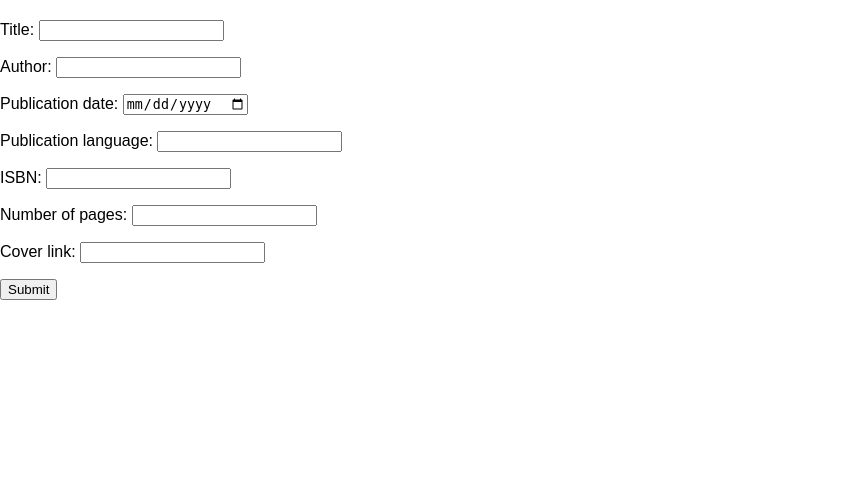
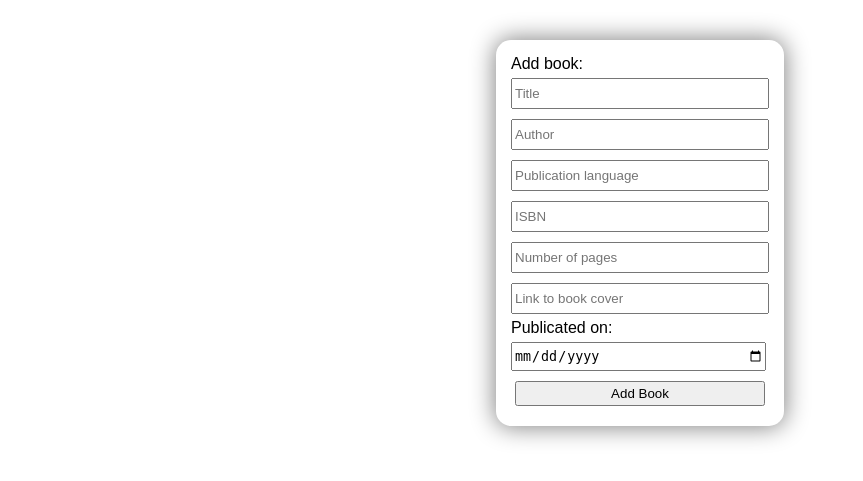
Before and after one commit to Imrie83/Book_List, a Django app: page /add_book/ in a window 1280 px wide. Shown: the part 78-559 px from the top of the page, without its empty margins (0-863 px from the left). Run offline with Django 4.2, Linux system fonts and the light colour scheme.

Commit message:
add styling to book add / import templates

```diff
--- a/books_rest_api/book_list/forms.py
+++ b/books_rest_api/book_list/forms.py
@@ -13,9 +13,33 @@ class AddBookForm(forms.ModelForm):
     class Meta:
         model = BookModel
         fields = '__all__'
+
+        labels = {
+            'title': '',
+            'author': '',
+            'pub_date': 'Published on',
+            'pub_lang': '',
+            'isbn': '',
+            'pages': '',
+            'cover_link': '',
+        }
+
         widgets = {
             'pub_date': DatePickerField(),
         }
+
+    def __init__(self, *args, **kwargs):
+        super(AddBookForm, self).__init__(*args, **kwargs)
+        self.fields['title'].widget.attrs.update({'placeholder': 'Title'})
+        self.fields['author'].widget.attrs.update({'placeholder': 'Author'})
+        self.fields['pub_lang'].widget.attrs.update({
+            'placeholder': 'Publication language'
+        })
+        self.fields['isbn'].widget.attrs.update({'placeholder': 'ISBN'})
+        self.fields['pages'].widget.attrs.update({'placeholder': 'Number of pages'})
+        self.fields['cover_link'].widget.attrs.update({
+            'placeholder': 'Link to book cover'
+        })
 
 
 class ImportBooksForm(forms.Form):
--- a/books_rest_api/book_list/templates/add_book_form.html
+++ b/books_rest_api/book_list/templates/add_book_form.html
@@ -1,9 +1,20 @@
 {% extends 'base.html' %}
 
 {% block content %}
-    <form method="post">
+    <div class="container">
+    <form method="post" class="add-book">
+        Add book:
         {% csrf_token %}
-        {{ form.as_p }}
-        <input type="submit" value="Submit">
+{#        {{ form.as_p }}#}
+        <div>{{ form.title }}</div>
+        <div>{{ form.author }}</div>
+        <div>{{ form.pub_lang }}</div>
+        <div>{{ form.isbn }}</div>
+        <div>{{ form.pages }}</div>
+        <div>{{ form.cover_link }}</div>
+        <div>Publicated on:<br>
+            {{ form.pub_date }}</div>
+        <input type="submit" value="Add Book">
     </form>
+    </div>
 {% endblock %}
--- a/books_rest_api/book_list/templates/base.html
+++ b/books_rest_api/book_list/templates/base.html
@@ -4,8 +4,6 @@
 <head>
     <meta charset="utf-8">
     <meta name="viewport" content="width=device-width, initial-scale=1, shrink-to-fit=no">
-    <!-- CSS only -->
-{#    <link href="https://cdn.jsdelivr.net/npm/bootstrap@5.1.3/dist/css/bootstrap.min.css" rel="stylesheet" integrity="sha384-1BmE4kWBq78iYhFldvKuhfTAU6auU8tT94WrHftjDbrCEXSU1oBoqyl2QvZ6jIW3" crossorigin="anonymous">#}
     <link href="{% static 'css/style.css' %}" rel="stylesheet">
     <title>{% block title %}{% endblock title %}</title>
 </head>
@@ -26,6 +24,8 @@
          </div>
         {% block searchbar %}
         {% endblock %}
+        {% block msg %}
+        {% endblock %}
     </nav>
 {% block content %}
 {% endblock %}
--- a/books_rest_api/book_list/views.py
+++ b/books_rest_api/book_list/views.py
@@ -123,6 +123,7 @@ class AddBookView(View):
                 }
             )
 
+
 class ImportBooksView(View):
     def get(self, request):
         form = ImportBooksForm()
@@ -157,10 +158,11 @@ class ImportBooksView(View):
                 query += f'+subject:"{search_subject}"'
 
             resp = requests.get(query)
-            if resp.status_code == 200:
+            if resp.status_code == 200 and json.loads(resp.text)['totalItems']:
                 books = json.loads(resp.text)
+
             else:
-                books = Nonepip
+                books = None
 
             if books:
                 for b in books['items']:
--- a/books_rest_api/static/css/style.css
+++ b/books_rest_api/static/css/style.css
@@ -158,6 +158,8 @@ body {
 .container {
   display: flex;
   max-width: 80%;
+  max-height: 80%;
+  align-content: center;
   margin: auto;
   justify-content: space-around;
   flex-flow: wrap;
@@ -190,6 +192,7 @@ body {
   width: 264px;
   border: none;
   margin: 1px;
+  border-radius: 10px 10px 0 0;
 }
 .date-picker {
   width: 132px;
@@ -208,4 +211,23 @@ body {
   border: none;
   height: 20px;
   margin: 1px;
+  border-radius: 0 0 10px 10px;
 }
+.add-book{
+  display: flex;
+  flex-direction: column;
+  justify-content: center;
+  justify-items: center;
+  max-width: 300px;
+  border-radius: 15px;
+  padding: 15px;
+  box-shadow: gray 0 0 25px 1px;
+
+
+}
+.add-book input{
+  margin: 5px auto 5px auto;
+  height: 25px;
+  width: 250px;
+
+}
```
Also changed, not shown: books_rest_api/book_list/templates/import_books.html (+6 -3 lines).
